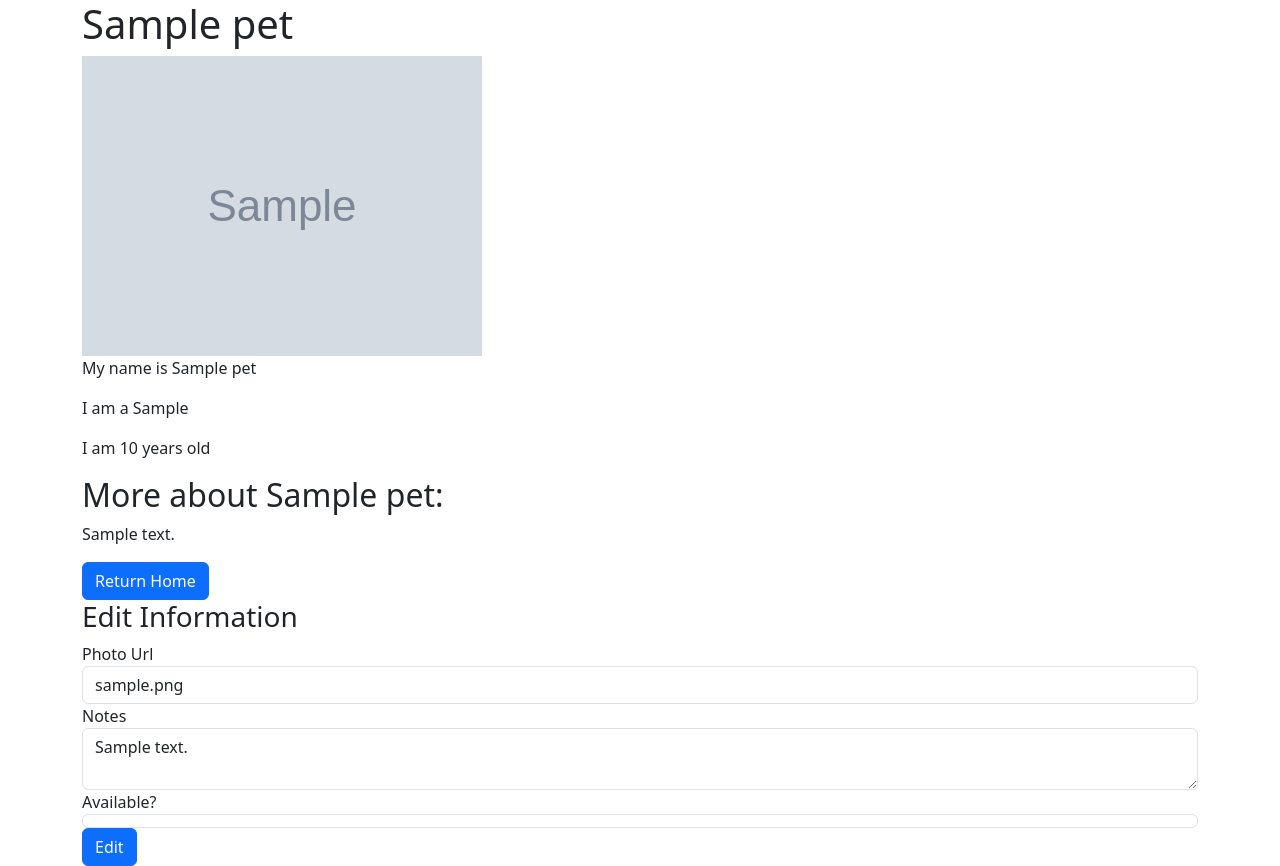
After one commit to reginaaa8/flask-wtforms-adoption-agency, a Flask app: page /1 in a window 1280 px wide. The commit adds this page. Run offline with Flask 3, Linux system fonts and the light colour scheme; tables that the repository leaves empty hold one stand-in row (values such as "Sample post"); grey boxes marked "Sample" are stand-in pictures.

Commit message:
added page displaying pet details + form to edit pet details

```diff
--- a/app.py
+++ b/app.py
@@ -2,7 +2,7 @@
 from flask import Flask, render_template, redirect
 from flask_debugtoolbar import DebugToolbarExtension
 from models import db, connect_db, Pet
-from forms import AddPetForm
+from forms import AddPetForm, EditPetForm
 
 app = Flask(__name__)
 app.config['SQLALCHEMY_DATABASE_URI'] = "postgresql:///pets"
@@ -42,3 +42,20 @@ def show_add_pet_form():
 
     else:
         return render_template("add_pet_form.html", form=form)
+
+@app.route('/<int:pet_id>', methods=["GET", "POST"])
+def show_pet_details(pet_id):
+    """show details about a pet, and a form to edit the pet"""
+    pet = Pet.query.get_or_404(pet_id)
+    form = EditPetForm(obj=pet)
+
+    if form.validate_on_submit():
+        pet.notes = form.notes.data
+        pet.available = form.available.data
+        pet.photo_url = form.photo_url.data
+
+        db.session.commit()
+        return redirect(f'/{pet_id}')
+
+    else:
+        return render_template("pet_details.html", pet=pet, form=form)
--- a/forms.py
+++ b/forms.py
@@ -1,5 +1,6 @@
 from flask_wtf import FlaskForm
-from wtforms import StringField, IntegerField, SelectField, TextAreaField
+from wtforms import StringField, IntegerField, SelectField, TextAreaField, BooleanField
+from wtforms.validators import Optional, URL, NumberRange, Length
 
 class AddPetForm(FlaskForm):
     name = StringField("Pet Name")
@@ -15,3 +16,13 @@ class AddPetForm(FlaskForm):
 
     notes = TextAreaField("Notes",
                           validators=[Optional(), Length(min=10)])
+
+
+class EditPetForm(FlaskForm):
+    photo_url = StringField("Photo Url",
+                            validators=[URL(), Optional()])
+
+    notes = TextAreaField("Notes",
+                          validators=[Optional(), Length(min=10)])
+
+    available = BooleanField("Available?")
--- a/templates/add_pet_form.html
+++ b/templates/add_pet_form.html
@@ -4,7 +4,7 @@
 
 <h1>Add a Pet</h1>
 
-<form id="snack-add-form" method="POST">
+<form method="POST">
     {{ form.hidden_tag() }}
 
     {% for field in form
--- a/templates/home.html
+++ b/templates/home.html
@@ -9,7 +9,7 @@
     {% if pet.photo_url %}
         <img class="img-thumbnail" src="{{pet.photo_url}}" alt="{{pet.name}}">
     {% endif %}
-    <a href="" class="link-primary link-underline-opacity-0">{{pet.name}}</a> {% if pet.available ==True %} <b>is available!</b> {% endif %}
+    <a href="/{{pet.id}}" class="link-primary link-underline-opacity-0">{{pet.name}}</a> {% if pet.available ==True %} <b>is available!</b> {% endif %}
     </div>
 {% endfor %}
 </div>
--- /dev/null
+++ b/templates/pet_details.html
@@ -0,0 +1,37 @@
+{% extends 'base.html' %}
+{% block title %} {{pet.name}} {% endblock %}
+{% block content %}
+
+<h1>{{pet.name}}</h1>
+
+<img src="{{pet.photo_url}}">
+
+
+<p>My name is {{pet.name}}</p>
+<p>I am a {{pet.species}}</p>
+{% if pet.age %}
+<p>I am {{pet.age}} years old</p>
+{% endif %}
+<h2>More about {{pet.name}}:</h2>
+<p>{{pet.notes}}</p>
+
+<a href="/" class="btn btn-primary">Return Home</a>
+
+
+<h3>Edit Information</h3>
+<form method="POST">
+    {{ form.hidden_tag() }}
+
+    {% for field in form
+    if field.widget.input_type != 'hidden' %}
+
+    {{ field.label }}
+    {{ field (class_="form-control") }}
+
+    {% endfor %}
+    <div>
+        <button type="submit" class="btn btn-primary">Edit</button>
+    </div>
+</form>
+
+{% endblock %}
```
